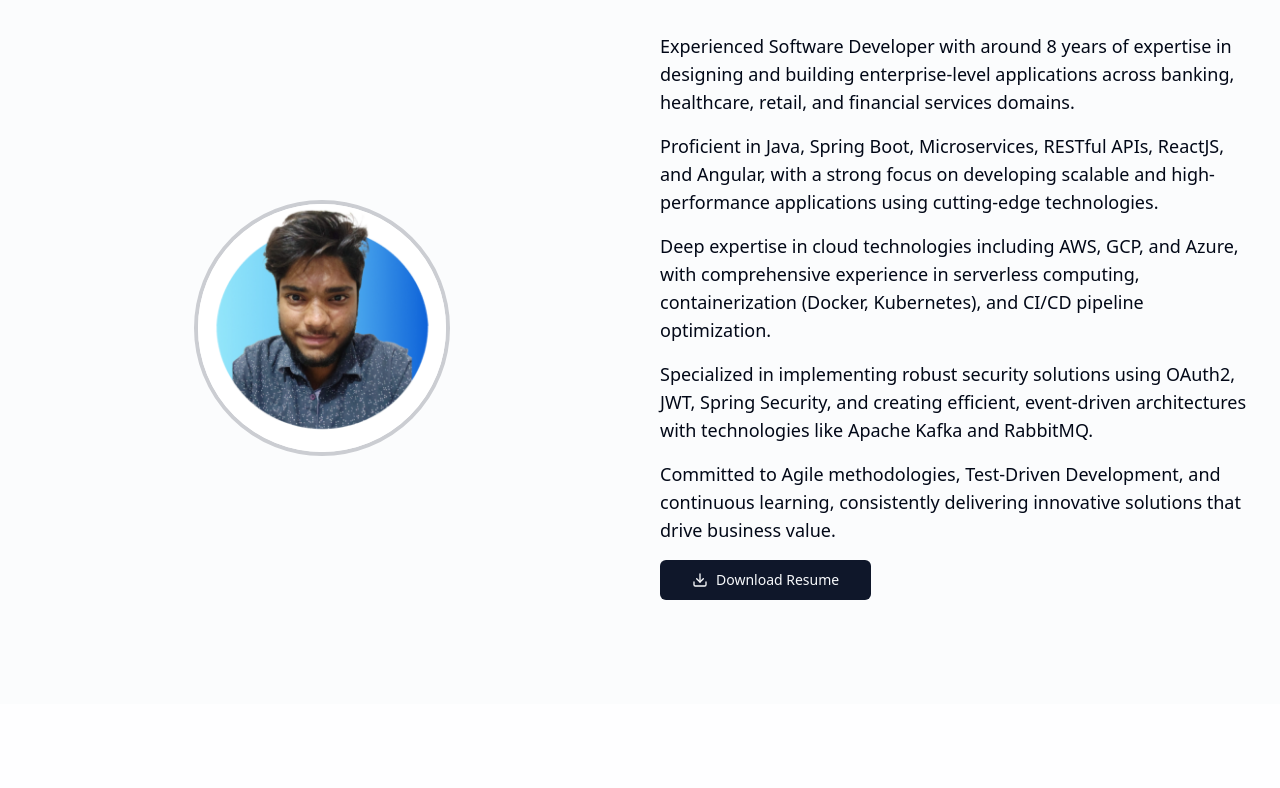
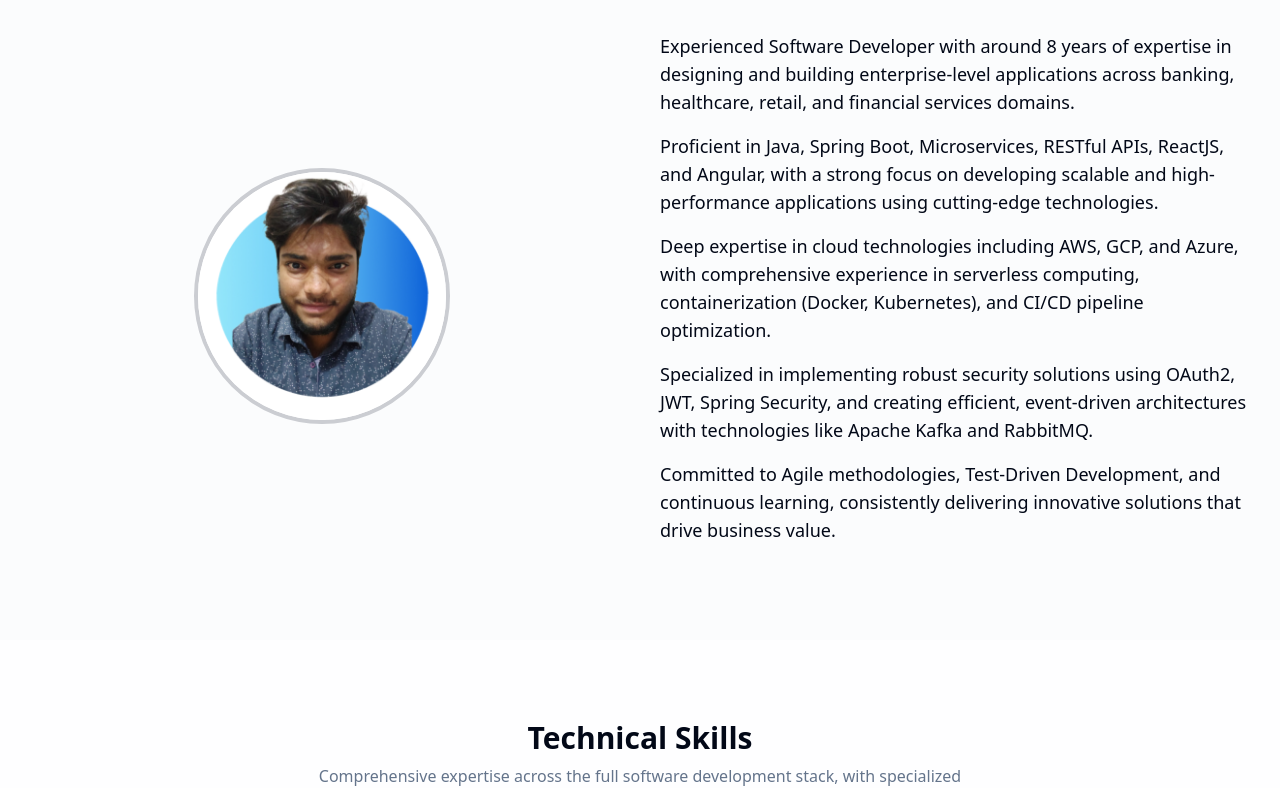
Before and after one commit to ChidambarSerusanagandla/Portfolio, a React (Vite) app: page / in a window 1280 px wide. Shown: the part 932-1720 px from the top of the page. Built offline with nearby package versions, Linux system fonts and the light colour scheme.

Commit message:
removed button

```diff
--- a/src/components/sections/AboutSection.tsx
+++ b/src/components/sections/AboutSection.tsx
@@ -36,12 +36,6 @@ const AboutSection = () => {
               Committed to Agile methodologies, Test-Driven Development, and continuous learning,
               consistently delivering innovative solutions that drive business value.
             </p>
-            <Button asChild variant="default" className="px-8 gap-2 mb-6">
-              <a href="/ChidambarSerusanagandla_Resume.pdf" download>
-                <Download className="h-4 w-4" />
-                Download Resume
-              </a>
-            </Button>
           </div>
         </div>
       </div>
```
